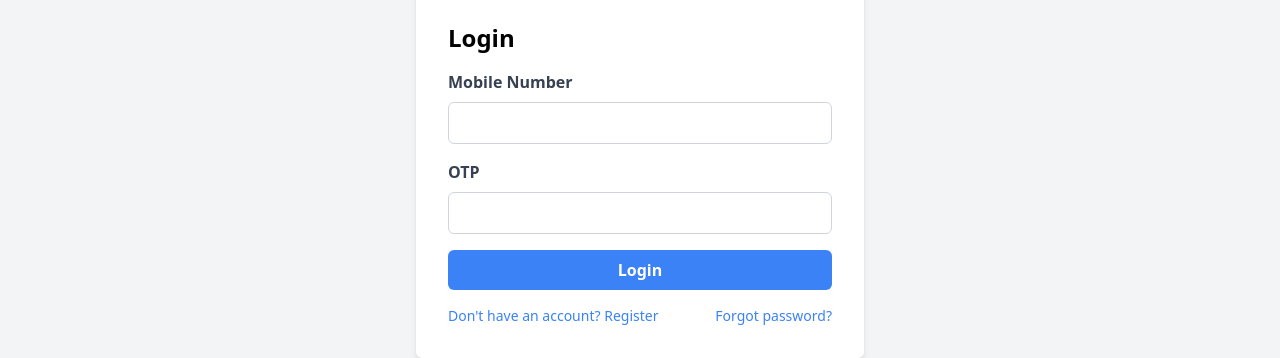
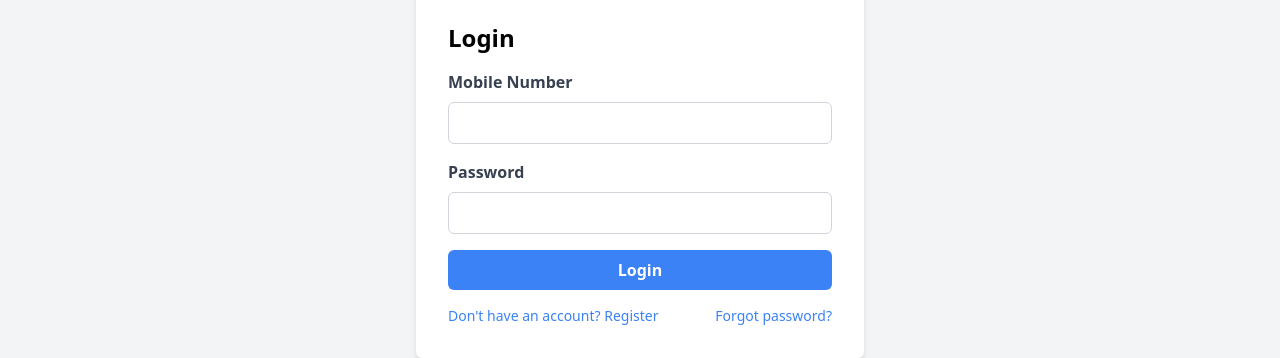
Before and after one commit to Santu-Hansariafood/hansariafarmer, a React (Create React App) app: page /login in a window 1280 px wide. Shown: the part 226-584 px from the top of the page. Built offline with nearby package versions, Linux system fonts and the light colour scheme.

Commit message:
login functionality added

```diff
--- a/src/Login/Login.jsx
+++ b/src/Login/Login.jsx
@@ -1,68 +1,44 @@
-import React, { useState, useEffect } from "react";
+import React, { useState } from "react";
 import { Link, useNavigate } from "react-router-dom";
 import axios from "axios";
 
 const Login = () => {
-  const [username, setUsername] = useState("");
-  const [otp, setOtp] = useState("");
-  const [isLoggedIn, setIsLoggedIn] = useState(false);
+  const [mobileNumber, setMobileNumber] = useState("");
+  const [password, setPassword] = useState("");
   const [error, setError] = useState("");
-  const [loading, setLoading] = useState(false);
   const navigate = useNavigate();
 
-  useEffect(() => {
-    const userLoggedIn = localStorage.getItem("isLoggedIn");
-    if (userLoggedIn === "true") {
-      setIsLoggedIn(true);
-    }
-  }, []);
+  const handleLogin = async (e) => {
+    e.preventDefault();
+    const defaultPassword = "Hans@123";
 
-  const handleLogin = async () => {
-    if (!username) {
-      setError("Please enter your mobile number.");
+    if (password !== defaultPassword) {
+      setError("Invalid mobile number or password");
       return;
     }
 
-    setLoading(true);
+    try {
+      const response = await axios.get("http://localhost:3000/registerFarmer");
+      const farmers = response.data.farmers;
 
-    try {
-      const response = await axios.post(
-        "https://main-server-9oo9.onrender.com/registerFarmer",
-        {
-          mobile: username,
-          otp: "112233",
-        }
-      );
+      const farmer = farmers.find(f => f.mobile === mobileNumber);
 
-      const userExists = response.data.farmers.some(
-        (farmer) => farmer.mobile === username
-      );
-
-      if (userExists) {
-        setIsLoggedIn(true);
-        localStorage.setItem("isLoggedIn", true);
+      if (farmer) {
         navigate("/product-list");
       } else {
-        setError("Mobile number not found.");
+        setError("Invalid mobile number or password");
       }
     } catch (error) {
-      console.error("Login failed:", error);
-      setError("Login failed. Please try again later.");
-    } finally {
-      setLoading(false);
+      setError("An error occurred during login");
     }
   };
-
-
-  if (isLoggedIn) {
-    return null;
-  }
 
   return (
     <div className="min-h-screen flex justify-center items-center bg-gray-100">
       <div className="max-w-md w-full bg-white p-8 shadow-md rounded-md">
         <h2 className="text-2xl font-bold mb-4">Login</h2>
-        {error && <p className="text-red-500 mb-4">{error}</p>}
+        {error && <p className="text-red-500 text-sm mb-4">{error}</p>}
+        <form onSubmit={handleLogin}>
           <div className="mb-4">
             <label
               htmlFor="username"
@@ -73,39 +49,44 @@ const Login = () => {
             <input
               type="text"
               id="username"
-            value={username}
-            onChange={(e) => setUsername(e.target.value)}
+              value={mobileNumber}
+              onChange={(e) => setMobileNumber(e.target.value)}
               className="w-full border border-gray-300 rounded-md py-2 px-3 focus:outline-none focus:border-blue-500"
+              required
             />
           </div>
           <div className="mb-4">
-          <label htmlFor="otp" className="block text-gray-700 font-bold mb-2">
-            OTP
+            <label
+              htmlFor="password"
+              className="block text-gray-700 font-bold mb-2"
+            >
+              Password
             </label>
             <input
-            type="text"
-            id="otp"
-            value={otp}
-            onChange={(e) => setOtp(e.target.value)}
+              type="password"
+              id="password"
+              value={password}
+              onChange={(e) => setPassword(e.target.value)}
               className="w-full border border-gray-300 rounded-md py-2 px-3 focus:outline-none focus:border-blue-500"
+              required
             />
           </div>
           <button
-          onClick={handleLogin}
-          disabled={loading} // Disable button while loading
+            type="submit"
             className="bg-blue-500 hover:bg-blue-700 text-white font-bold py-2 px-4 rounded-md focus:outline-none focus:shadow-outline w-full mb-4"
           >
-          {loading ? "Logging in..." : "Login"} {/* Button text changes based on loading state */}
+            Login
           </button>
+        </form>
         <div className="flex justify-between text-sm">
           <Link
-            to={"/register"}
+            to="/register"
             className="text-blue-500 hover:text-blue-700 focus:outline-none"
           >
             Don't have an account? Register
           </Link>
           <Link
-            to={"/forgot-password"}
+            to="/forgot-password"
             className="text-blue-500 hover:text-blue-700 focus:outline-none"
           >
             Forgot password?
```
Lines whose indentation alone changed are shown as unchanged.
